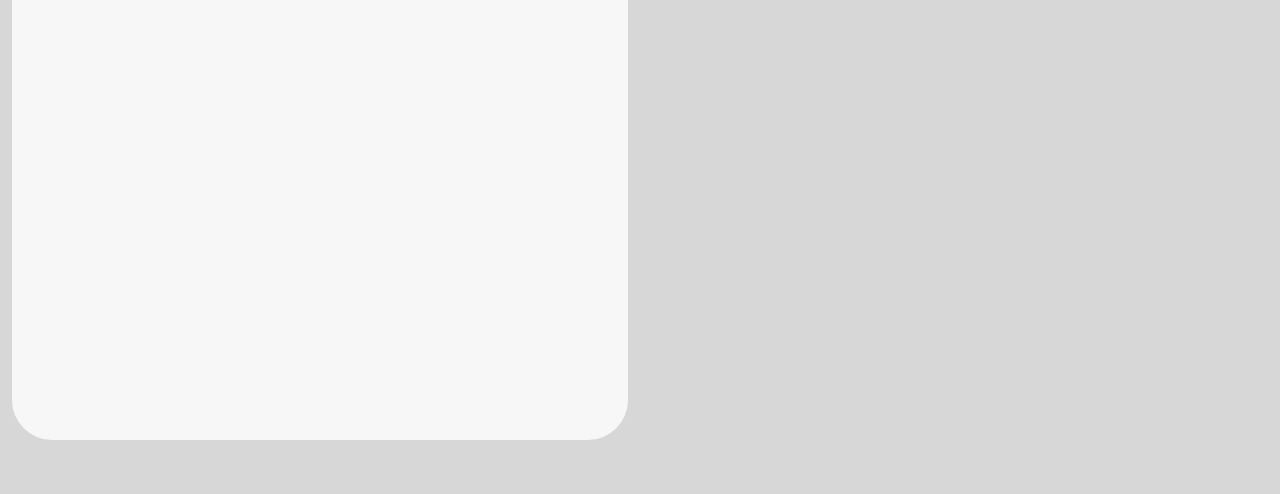
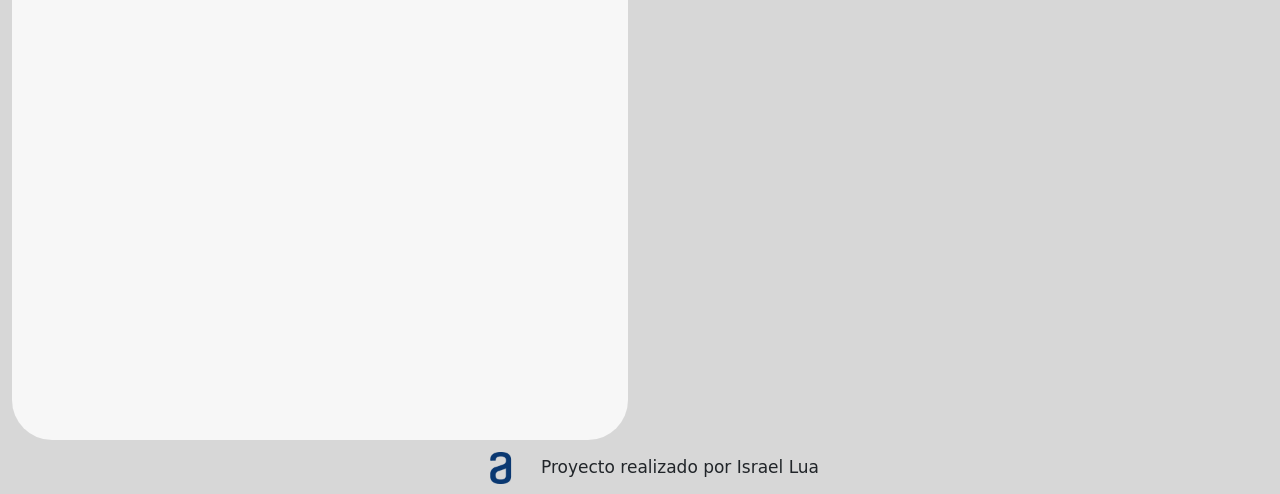
Before and after one commit to Israelote123/encriptadorOne, a plain HTML site: page index.html in a window 1280 px wide. Shown: the part 306-800 px from the top of the page. Drawn offline with nearby package versions, Linux system fonts and the light colour scheme; a web font is replaced by a local one.

Commit message:
agrego footer

```diff
--- a/index.html
+++ b/index.html
@@ -54,6 +54,11 @@
     </div>
     </div>
   </main>
+  <footer>
+    <div id="footerContentContainer">
+    <img src="./img/alura_logo.png" id="logo" alt="alura_logo"> Proyecto realizado por Israel Lua
+  </div>
+  </footer>
   <script src="https://kit.fontawesome.com/6323949703.js" crossorigin="anonymous"></script>
   <script src="https://cdn.jsdelivr.net/npm/bootstrap@5.2.0/dist/js/bootstrap.bundle.min.js"
     integrity="sha384-A3rJD856KowSb7dwlZdYEkO39Gagi7vIsF0jrRAoQmDKKtQBHUuLZ9AsSv4jD4Xa"
--- a/style.css
+++ b/style.css
@@ -151,6 +151,25 @@ label {
   color: rgba(163, 163, 163, 0.5);
 }
 
+footer {
+  position: absolute;
+  bottom: 0;
+  width: 100%;
+  font-family: "Oleo Script Swash Caps", cursive;
+  font-size: 17px;
+}
+
+#footerContentContainer{
+  display: flex;
+  justify-content: center;
+  align-items: center;
+  padding-bottom: 10px;
+}
+
+#logo{
+  width: 80px;
+}
+
 @media only screen and (max-width: 1280px) {
   #imageContainer {
     display: flex;
```
